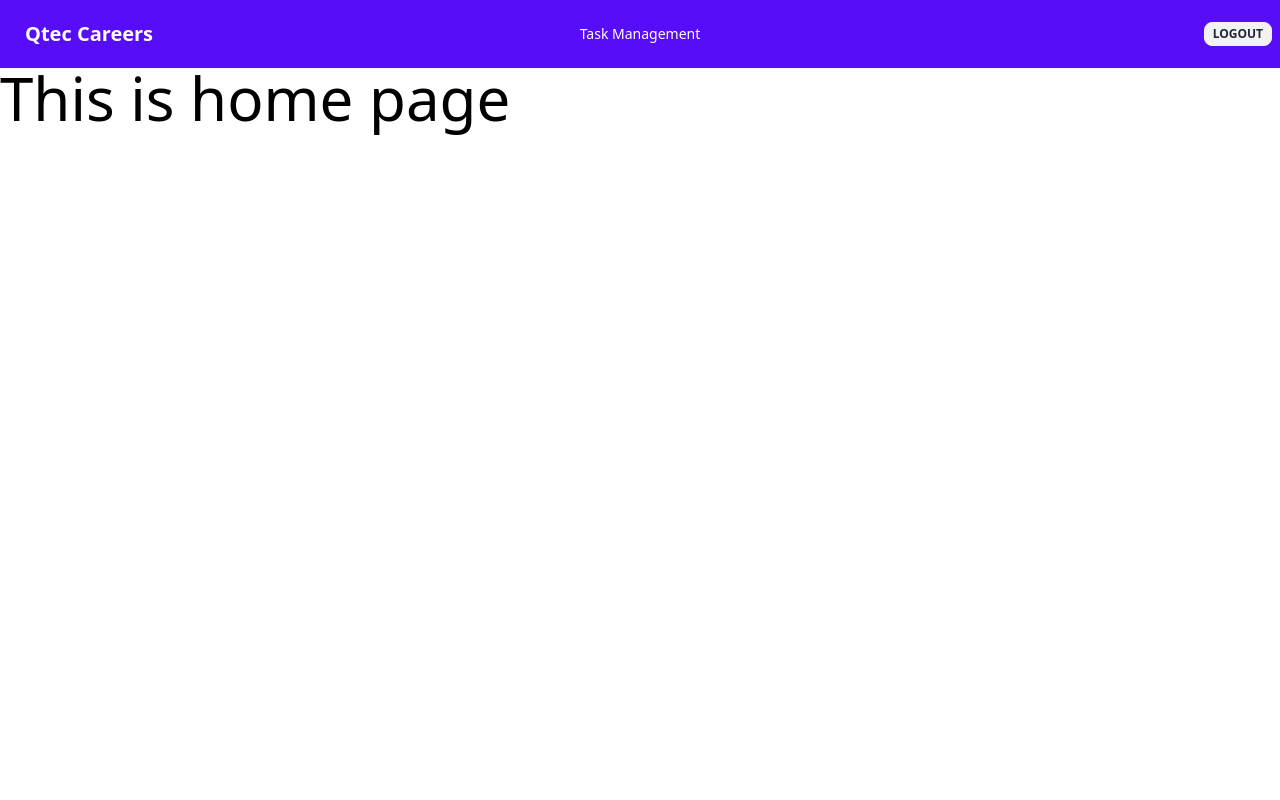
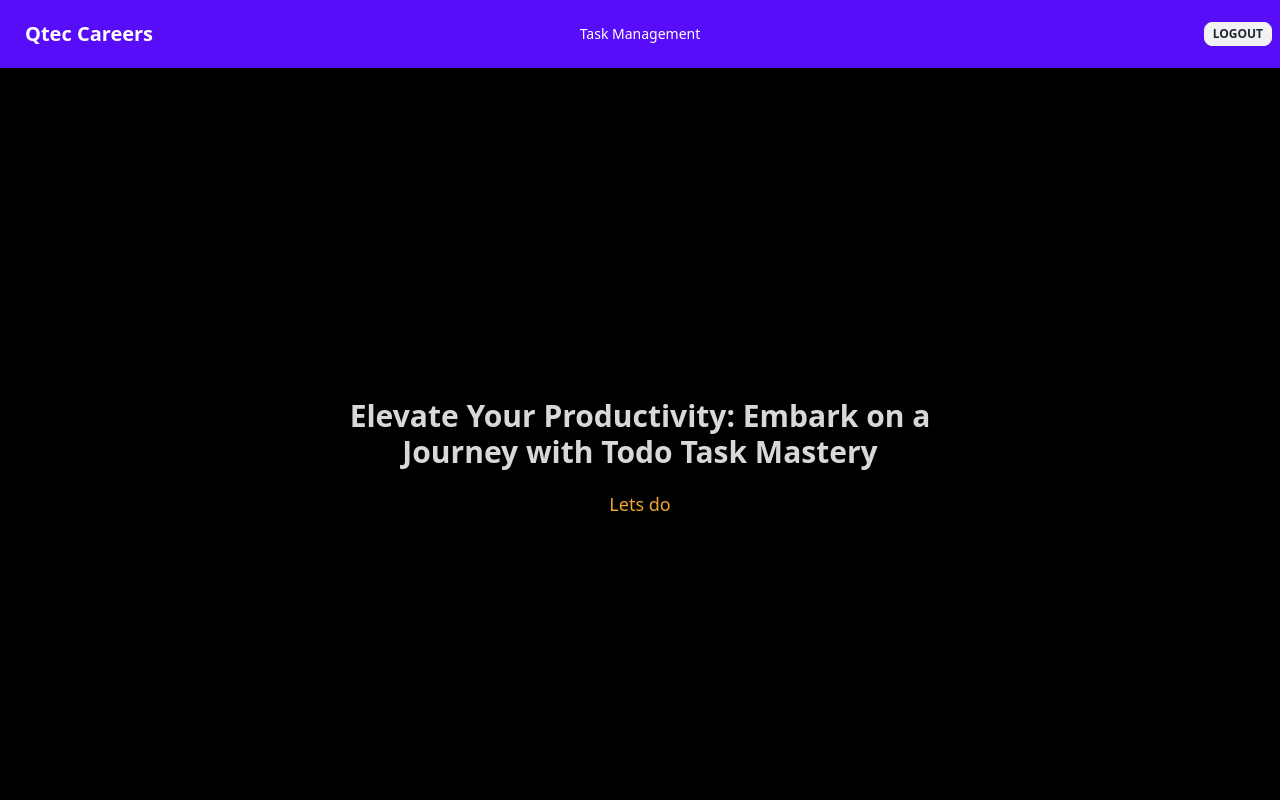
Before and after one commit to shapna-akter/Qtec-Task, a Next.js app: page / in a window 1280 px wide. Shown: the top 800 px of the page. Built offline with nearby package versions, Linux system fonts and the light colour scheme.

Commit message:
done: home page

```diff
--- a/src/app/page.js
+++ b/src/app/page.js
@@ -1,8 +1,17 @@
+import homeBG from "../assets/BG.webp";
 
 const HomePage = () => {
   return (
-    <div>
-      <h1 className="text-6xl">This is home page</h1>
+
+    <div className="hero min-h-screen hero-overlay bg-black">
+      <div className="text-[#d8d8d8]">
+        <div className="max-w-2xl px-4 text-center">
+          <p className="mb-5 text-3xl font-bold">Elevate Your Productivity: Embark on a Journey with Todo Task Mastery</p>
+          <p className="mb-5 text-lg font-medium">
+            <span className="text-[#EEA72B]">Lets do</span>
+          </p>
+        </div>
+      </div>
     </div>
   );
 };
--- a/src/app/todoList/page.js
+++ b/src/app/todoList/page.js
@@ -83,7 +83,7 @@ const TodoList = () => {
                     Task not assigned
                 </div>
             ) : (
-                <div className="grid grid-cols-1 gap-4 md:grid-cols-3 lg:grid-cols-3 lg:gap-0 shadow-md">
+                <div className="grid grid-cols-1 gap-4 md:grid-cols-3 lg:grid-cols-3 shadow-md">
                     {tasks
                         .map((task) => (
                             <div
```
Also changed, not shown: src/assets/BG.webp (added).
